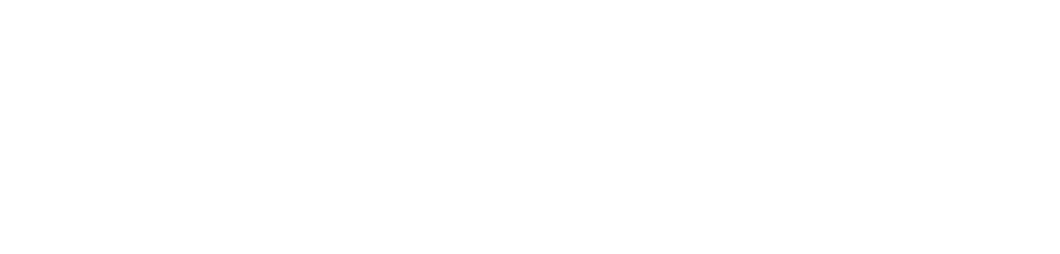
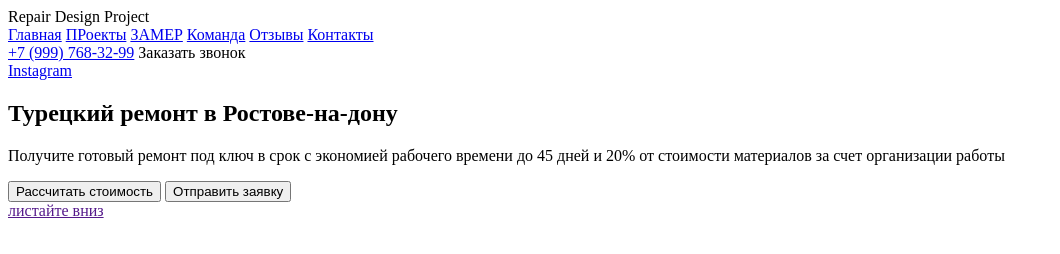
Before and after one commit to HANWoWDOGY/MyProject--1, a plain HTML site: page index.html in a window 1280 px wide. Shown: the whole page, without its empty margins (0-1060 px from the left). Drawn offline with Linux system fonts and the light colour scheme.

Commit message:
add new section

```diff
--- a/index.html
+++ b/index.html
@@ -6,6 +6,38 @@
   <title>Document</title>
 </head>
 <body>
-
+  <header class="header">
+    <div class="container">
+      <div class="menu">
+        <div class="logo menu__logo">Repair Design Project</div>
+        <nav class="nav menu__nav">
+          <a href="#" class="nav__item">Главная</a>
+          <a href="#" class="nav__item">ПРоекты</a>
+          <a href="#" class="nav__item">ЗАМЕР</a>
+          <a href="#" class="nav__item">Команда</a>
+          <a href="#" class="nav__item">Отзывы</a>
+          <a href="#" class="nav__item">Контакты</a>
+        </nav>
+        <div class="contacts menu__contacts">
+          <a href="tel:+79997683299" class="phone contacts__phone">+7 (999) 768-32-99</a>
+          <buton class="button contacts__button button--primary">Заказать звонок</buton>
+        </div>
+      </div>
+      <!-- /.menu -->
+    </div>
+    <!-- /.container -->
+  </header>
+  <main>
+    <section class="hero">
+      <a href="#" class="instagram hero__instagram">Instagram</a>
+      <div class="hero__content">
+        <h1 class="title hero__title">Турецкий ремонт в Ростове-на-дону</h1>
+        <p class="hero__text">Получите готовый ремонт под ключ в срок с экономией рабочего времени до 45 дней и 20% от стоимости материалов за счет организации работы</p>
+        <button class="button hero__button button--primary">Рассчитать стоимость</button>
+        <button class="button hero__button button--outline">Отправить заявку</button>
+      </div>
+      <a href="" class="scroll-down">листайте вниз</a>
+    </section>
+  </main>
 </body>
 </html>
```
